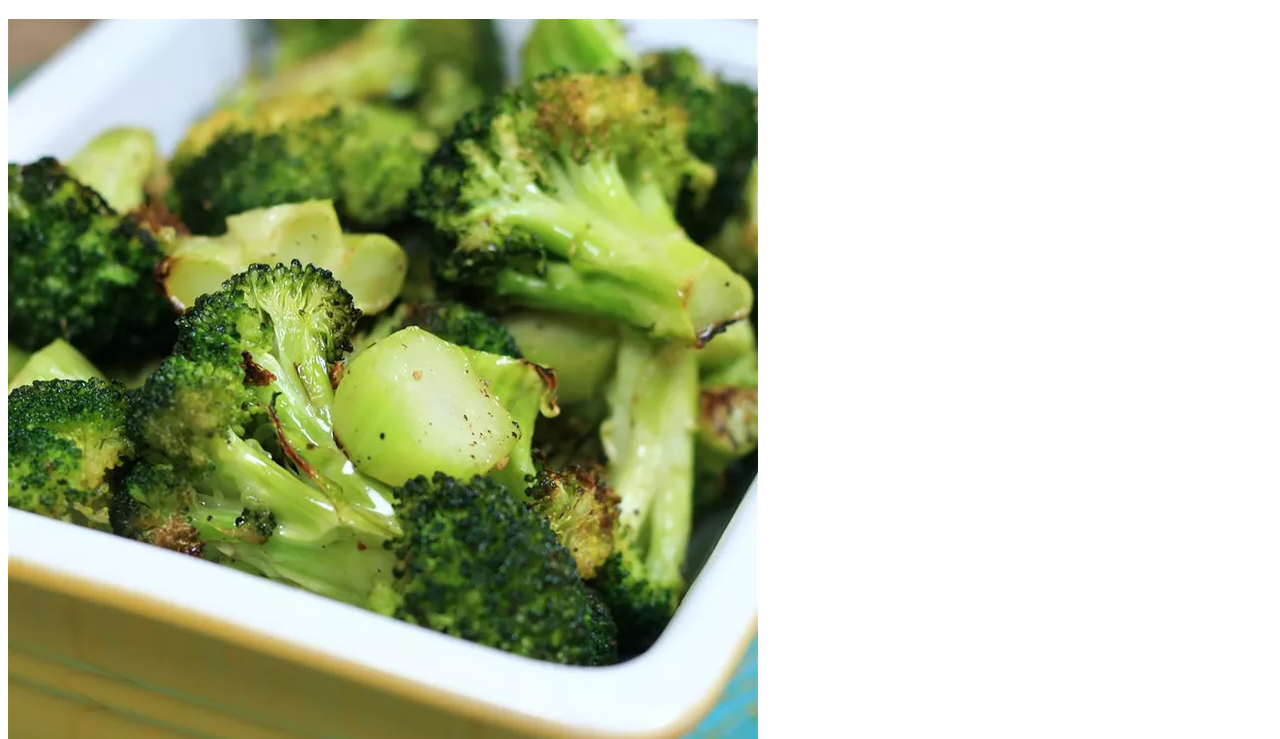
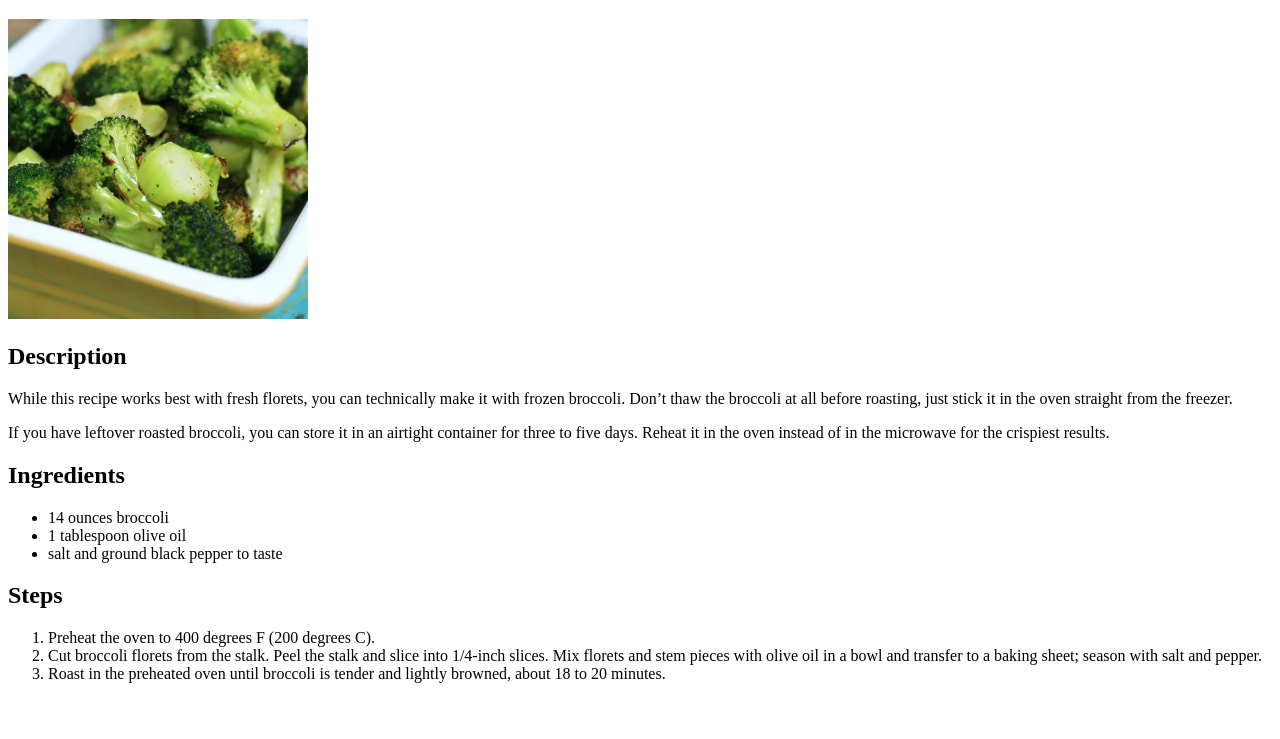
Before and after one commit to wzjustuslim/odin-recipes, a plain HTML site: page recipes/broccoli.html in a window 1280 px wide. Shown: the part 61-800 px from the top of the page. Drawn offline with Linux system fonts and the light colour scheme.

Commit message:
Set width and height of img

```diff
--- a/recipes/broccoli.html
+++ b/recipes/broccoli.html
@@ -7,7 +7,7 @@
 </head>
 <body>
   <h1>Easy Roasted Broccoli</h1>
-  <img src="../images/1765553-easy-roasted-broccoli-FranceC-1x1-1-327e091005644ea99b1ce0107d3dd2c6.webp" alt="easy-roasted-broccoli">
+  <img src="../images/1765553-easy-roasted-broccoli-FranceC-1x1-1-327e091005644ea99b1ce0107d3dd2c6.webp" alt="easy-roasted-broccoli" width="300px" height="300px">
   <h2>Description</h2>
   <p>While this recipe works best with fresh florets, you can technically make it with frozen broccoli. Don’t thaw the broccoli at all before roasting, just stick it in the oven straight from the freezer. </p>
   <p>If you have leftover roasted broccoli, you can store it in an airtight container for three to five days. Reheat it in the oven instead of in the microwave for the crispiest results. </p>
```
